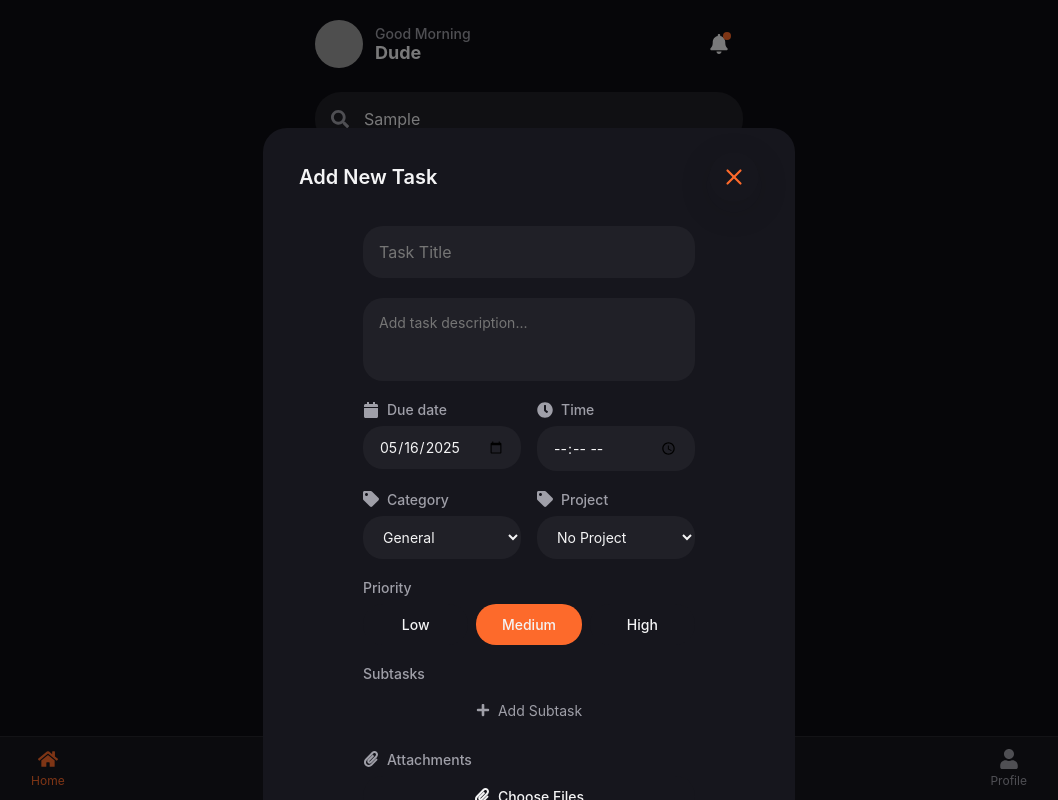
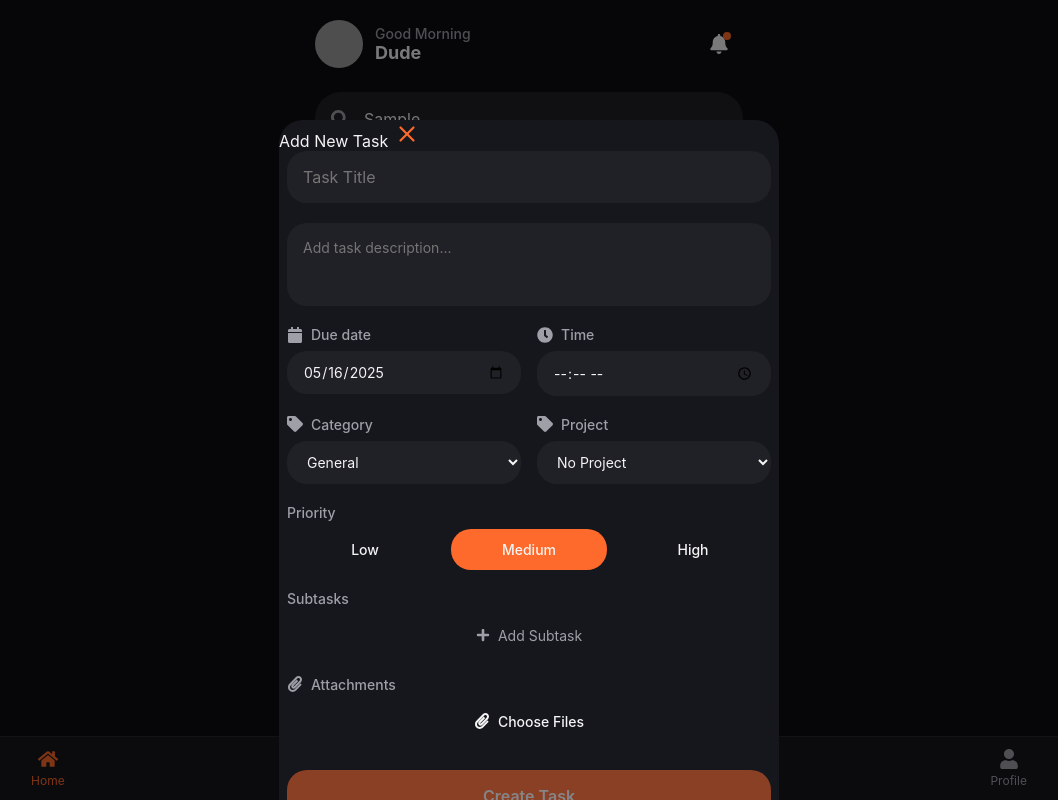
Before and after one commit to shheeeeshka/dori-todoapp-client, a React (Vite) app: page / in a window 1280 px wide. Both pictures are taken after typing "Sample" into the empty fields and a click on the button "Create New Task". Shown: the whole page, without its empty margins (111-1169 px from the left). Built offline with nearby package versions, Linux system fonts and the light colour scheme; grey boxes are pictures that could not be loaded.

Commit message:
Update BottomSheet.module.css

```diff
--- a/src/components/BottomSheet/BottomSheet.module.css
+++ b/src/components/BottomSheet/BottomSheet.module.css
@@ -16,11 +16,9 @@
 .modalContent {
   width: 100%;
   max-width: 500px;
-  max-height: 80vh;
-  min-height: 25vh;
+  max-height: 85vh;
   background-color: var(--card-bg);
   border-radius: 24px 24px 0 0;
-  padding: 16px;
   overflow-y: auto;
   transform: translateY(100%);
   animation: slideUp 0.3s ease-out forwards;
@@ -28,6 +26,11 @@
   -webkit-overflow-scrolling: touch;
   z-index: 1001;
   scrollbar-width: none;
+  transition: transform 0.2s ease, opacity 0.2s ease;
+}
+
+.modalContent::-webkit-scrollbar {
+  display: none;
 }
 
 .modalContent.closing {
@@ -38,7 +41,6 @@
   from {
     transform: translateY(100%);
   }
-
   to {
     transform: translateY(0);
   }
@@ -48,40 +50,38 @@
   from {
     transform: translateY(0);
   }
-
   to {
     transform: translateY(100%);
   }
 }
 
-.modalHeader {
+.dragHandleContainer {
   display: flex;
-  margin-bottom: 16px;
-  padding: 8px 20px;
-  align-items: center;
+  justify-content: center;
+  padding: 12px 0 8px;
 }
 
-.modalTitle {
-  font-size: 20px;
-  font-weight: 600;
-  color: var(--text-color);
+.dragHandle {
+  width: 40px;
+  height: 4px;
+  background: var(--border);
+  border-radius: 2px;
+  opacity: 0.6;
 }
 
-.actionButton {
-  width: 50px;
-  height: 50px;
-  border-radius: 50%;
-  background-color: var(--card-bg);
-  display: flex;
-  align-items: center;
-  justify-content: center;
-  border: none;
-  box-shadow: var(--shadow);
+.header {
+  padding: 0 20px 16px;
+  border-bottom: 1px solid var(--border);
+}
+
+.title {
+  margin: 0;
+  font-size: 20px;
+  font-weight: 700;
+  color: var(--text-color);
+  text-align: center;
 }
 
 .contentWrapper {
   padding: 0;
-  display: flex;
-  align-items: center;
-  flex-direction: column;
 }
```
